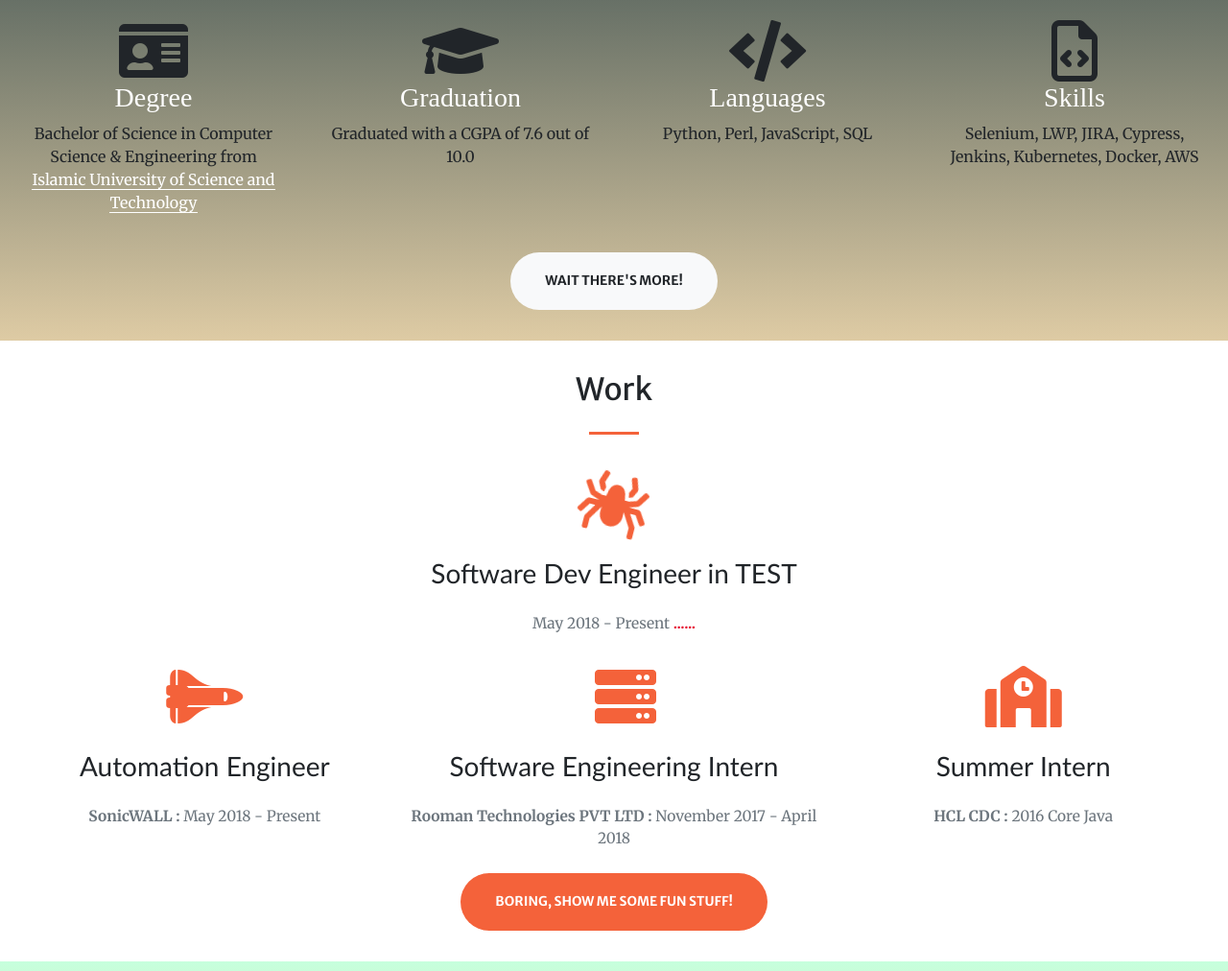
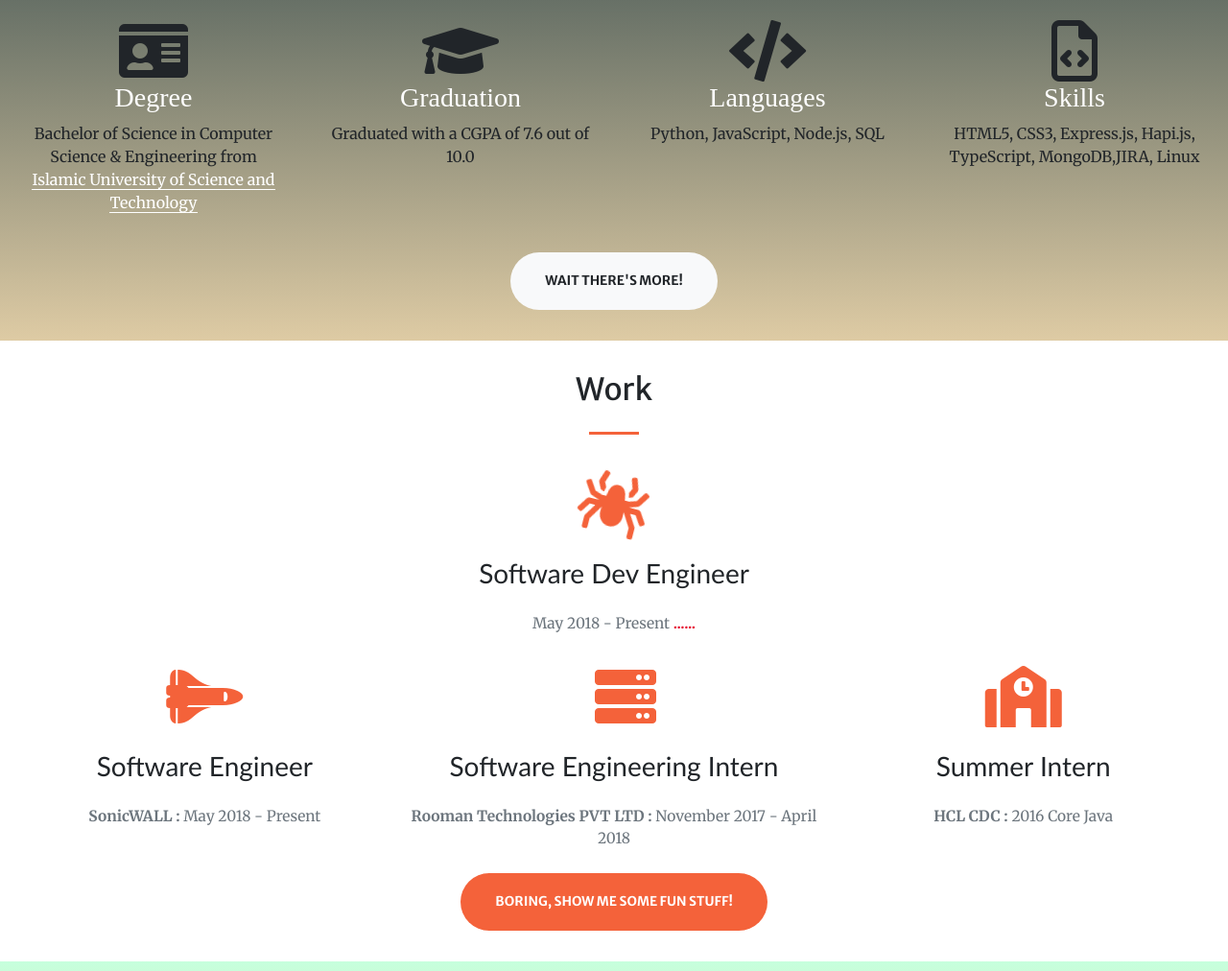
Before and after one commit to aadilaltaf/aadilaltaf.github.io, a plain HTML site: page index.html in a window 1280 px wide. Shown: the part 924-1936 px from the top of the page at 96% size. Drawn offline with nearby package versions, Linux system fonts and the light colour scheme.

Commit message:
updated site

```diff
--- a/index.html
+++ b/index.html
@@ -85,7 +85,7 @@
         <div class="col-lg-8 mx-auto">
           <p class="text-faded text-black mb-5">CSE Graduate.</p>
           <p class="text-italic font-weight-bold mb-5">
-            Software Dev Engineer in Test</a>
+            Software Dev Engineer</a>
           </p>
           <a class="btn btn-primary btn-xl js-scroll-trigger" href="index.html#about">Find Out More!</a>
         </div>
@@ -119,14 +119,14 @@
         <div class="col-lg-3 col-md-6 col-sm-6 text-center mb-4">
           <i class="fa fa-4x fa-code text-faded sr-icons"></i>
           <h3 class="text-white">Languages</h3>
-          <p class="text-faded no-margin">Python, Perl, JavaScript, SQL </p>
+          <p class="text-faded no-margin">Python, JavaScript, Node.js, SQL </p>
           <p class="text-faded"></p>
         </div>
 
         <div class="col-lg-3 col-md-6 col-sm-6 text-center mb-4">
           <i class="fa fa-4x fa-file-code-o text-faded sr-icons"></i>
           <h3 class="text-white">Skills</h3>
-					<p class="text-faded">Selenium, LWP, JIRA, Cypress, Jenkins, Kubernetes, Docker, AWS</p>
+					<p class="text-faded">HTML5, CSS3, Express.js, Hapi.js, TypeScript, MongoDB,JIRA, Linux</p>
         </div>
       </div>
 
@@ -149,12 +149,12 @@
 	      <div class="col-sm-12 text-center mt-3 mb-3">
           <!-- <i class="fa fa-4x fa-rocket text-primary sr-icons"></i> -->
           <i class="fa fa-4x fa-spider fa-spin text-primary sr-icons"></i>
-          <h3 class="mt-4 mb-4">Software Dev Engineer in TEST</h3>
+          <h3 class="mt-4 mb-4">Software Dev Engineer</h3>
           <p class="text-muted">May 2018 - Present <span class="RtnRed"> <b> ...... </b></span></p>
         </div>
         <div class="col-lg-4 col-sm-6 text-center">
           <i class="fa fa-4x fa-space-shuttle  text-primary sr-icons"></i>
-          <h3 class="mt-4 mb-4">Automation Engineer</h3>
+          <h3 class="mt-4 mb-4">Software Engineer</h3>
           <p class="text-muted"><b>SonicWALL : </b> May 2018 - Present</p>
         </div>
         <div class="col-lg-4 col-sm-6 text-center">
```
